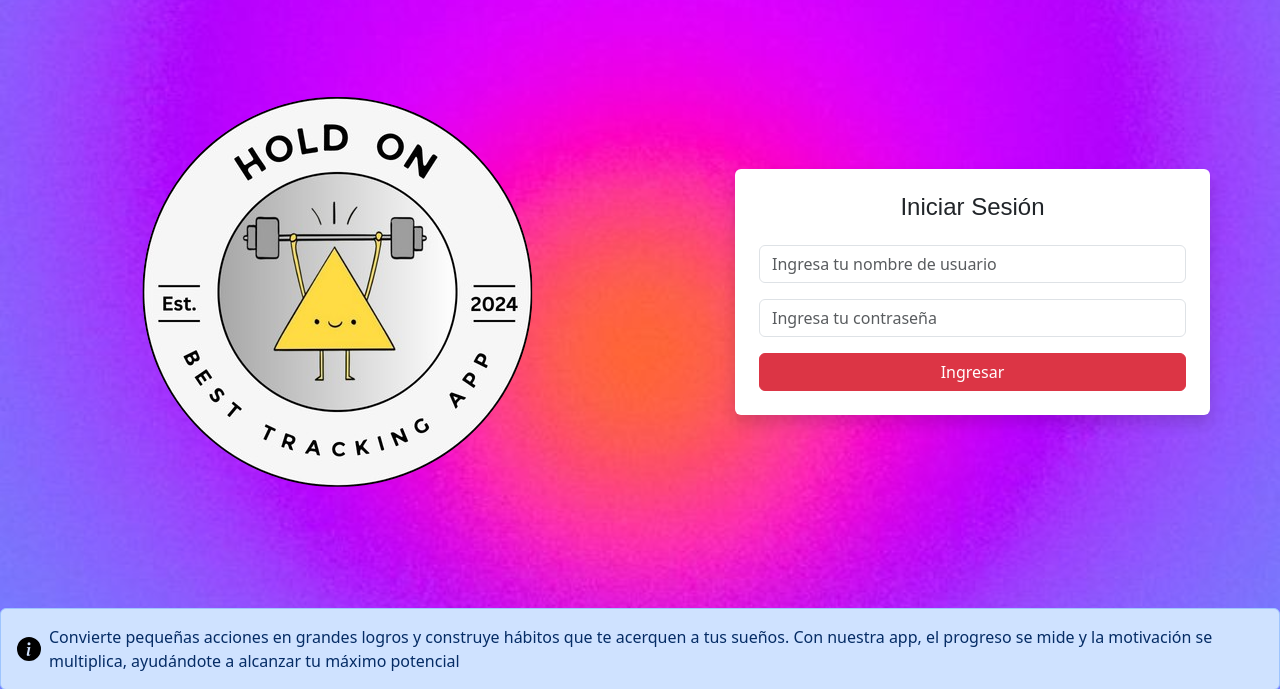
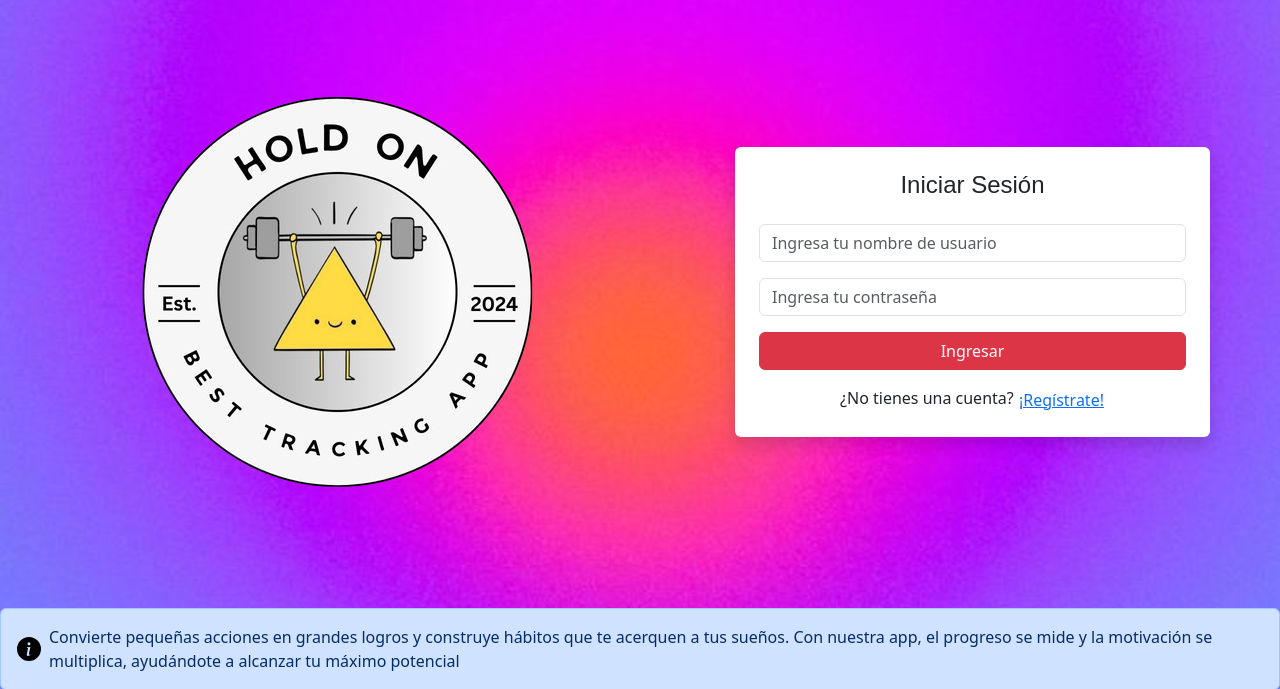
Before and after one commit to vector2202/Streaks, a Django app: page /login/ in a window 1280 px wide. Shown: the top 689 px of the page. Run offline with Django 4.2, Linux system fonts and the light colour scheme; some web fonts are replaced.

Commit message:
botón de registrarse en login

```diff
--- a/streaks/templates/login/InicioSesion.html
+++ b/streaks/templates/login/InicioSesion.html
@@ -51,6 +51,13 @@
               />
             </div>
             <button class="btn btn-danger w-100">Ingresar</button>
+
+            <!-- Texto de registro -->
+            <div class="text-center mt-3">
+              <span>¿No tienes una cuenta?</span>
+              <a href="#" class="btn btn-link p-0" style="font-size: 1em;"
+                >¡Regístrate!</a>
+            </div>
           </form>
         </div>
       </div>
```
